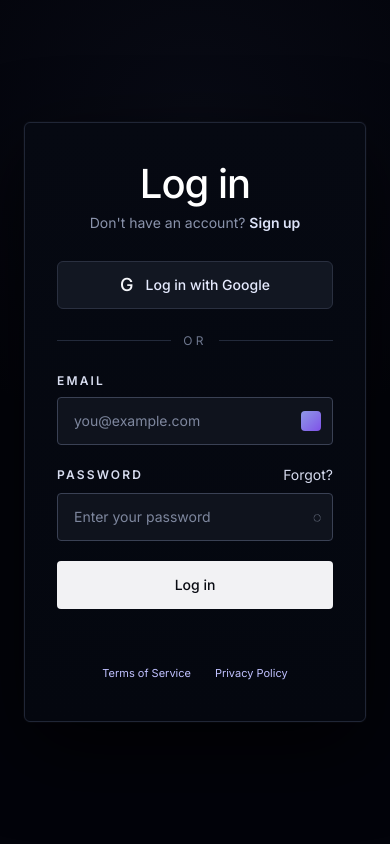
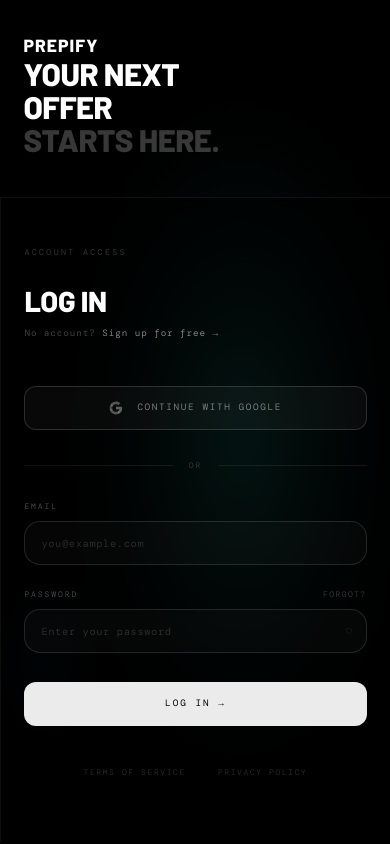
Before and after one commit to giriraj47/prepify, a Next.js app: page /login in a window 390 px wide. Built offline with nearby package versions, Linux system fonts and the light colour scheme; no server answers.

Commit message:
login redesign

```diff
--- a/app/components/home/Dashboard.tsx
+++ b/app/components/home/Dashboard.tsx
@@ -382,8 +382,8 @@
               {[
                 { label: "Dashboard", href: "/", active: true },
                 { label: "My Roadmap", href: "/roadmap" },
-                { label: "Assessment", href: "/study" },
-                { label: "Resources", href: "#" },
+                { label: "Interview", href: "/interview" },
+                { label: "Resources", href: "/#" },
               ].map((item) => (
                 <li key={item.label}>
                   <Link
--- a/app/login/page.tsx
+++ b/app/login/page.tsx
@@ -4,6 +4,277 @@
 import { useSearchParams } from "next/navigation";
 import { createSupabaseBrowserClient } from "@/lib/supabase/client";
 import { useAuthStore } from "@/lib/store/auth-store";
+
+const CSS = `
+  @import url('https://fonts.googleapis.com/css2?family=Barlow:wght@700;800&family=DM+Mono:wght@400;500&display=swap');
+
+  .login-root {
+    position: fixed; inset: 0;
+    background: #000;
+    color: #fff;
+    font-family: 'DM Mono', monospace;
+    display: flex;
+    overflow: hidden;
+  }
+
+  /* ── Atmospheric glow ── */
+  .login-glow {
+    position: absolute; inset: 0; pointer-events: none; z-index: 0;
+    background:
+      radial-gradient(ellipse 70% 60% at 62% 52%, rgba(10,62,55,0.52) 0%, rgba(5,28,26,0.26) 40%, transparent 68%),
+      radial-gradient(ellipse 28% 22% at 12% 78%, rgba(4,22,35,0.28) 0%, transparent 55%);
+  }
+
+  /* ── Left panel (branding) ── */
+  .login-left {
+    position: relative; z-index: 1;
+    flex: 1;
+    display: flex; flex-direction: column;
+    justify-content: space-between;
+    padding: 2.8rem 4vw;
+    border-right: 0.5px solid rgba(255,255,255,0.06);
+  }
+
+  .login-logo {
+    font-family: 'Barlow', sans-serif;
+    font-weight: 800;
+    font-size: 1.1rem;
+    letter-spacing: 0.06em;
+    text-transform: uppercase;
+    color: #fff;
+    text-decoration: none;
+  }
+
+  .login-headline {
+    font-family: 'Barlow', sans-serif;
+    font-weight: 800;
+    font-size: clamp(2.2rem, 4.5vw, 4.2rem);
+    line-height: 1.05;
+    letter-spacing: -0.015em;
+    text-transform: uppercase;
+    color: #fff;
+    max-width: 14ch;
+    animation: loginFadeUp 0.5s ease both;
+  }
+  .login-headline em {
+    font-style: normal;
+    color: rgba(255,255,255,0.22);
+  }
+
+  .login-tagline {
+    font-size: 0.58rem;
+    letter-spacing: 0.22em;
+    text-transform: uppercase;
+    color: rgba(255,255,255,0.2);
+    animation: loginFadeUp 0.5s 0.08s ease both;
+  }
+
+  /* ── Right panel (form) ── */
+  .login-right {
+    position: relative; z-index: 1;
+    width: 480px;
+    flex-shrink: 0;
+    display: flex; flex-direction: column;
+    justify-content: center;
+    padding: 4rem 3.5rem;
+    border-left: 0.5px solid rgba(255,255,255,0.06);
+    background: rgba(0,0,0,0.4);
+    backdrop-filter: blur(8px);
+    animation: loginFadeUp 0.45s 0.05s ease both;
+  }
+
+  .login-form-eyebrow {
+    font-size: 0.52rem;
+    letter-spacing: 0.28em;
+    text-transform: uppercase;
+    color: rgba(255,255,255,0.2);
+    margin-bottom: 1.6rem;
+  }
+
+  .login-form-title {
+    font-family: 'Barlow', sans-serif;
+    font-weight: 800;
+    font-size: clamp(1.8rem, 3vw, 2.6rem);
+    text-transform: uppercase;
+    letter-spacing: -0.01em;
+    color: #fff;
+    line-height: 1.05;
+    margin-bottom: 0.6rem;
+  }
+
+  .login-form-sub {
+    font-size: 0.58rem;
+    letter-spacing: 0.1em;
+    color: rgba(255,255,255,0.25);
+    margin-bottom: 2.8rem;
+    line-height: 1.7;
+  }
+  .login-form-sub a {
+    color: rgba(255,255,255,0.5);
+    text-decoration: none;
+    transition: color 0.15s;
+  }
+  .login-form-sub a:hover { color: rgba(255,255,255,0.85); }
+
+  /* Google button */
+  .login-google-btn {
+    width: 100%;
+    display: flex; align-items: center; justify-content: center; gap: 0.9rem;
+    height: 44px;
+    border: 0.5px solid rgba(255,255,255,0.15);
+    background: rgba(255,255,255,0.03);
+    cursor: pointer;
+    font-family: 'DM Mono', monospace;
+    font-size: 0.58rem;
+    letter-spacing: 0.18em;
+    text-transform: uppercase;
+    color: rgba(255,255,255,0.45);
+    transition: all 0.15s;
+    margin-bottom: 1.8rem;
+  }
+  .login-google-btn:not(:disabled):hover {
+    border-color: rgba(255,255,255,0.35);
+    color: rgba(255,255,255,0.75);
+    background: rgba(255,255,255,0.05);
+  }
+  .login-google-btn:disabled { opacity: 0.35; cursor: not-allowed; }
+
+  .login-google-icon {
+    width: 14px; height: 14px; flex-shrink: 0;
+  }
+
+  /* Divider */
+  .login-divider {
+    display: flex; align-items: center; gap: 1rem;
+    margin-bottom: 1.8rem;
+  }
+  .login-divider-line {
+    flex: 1; height: 0.5px; background: rgba(255,255,255,0.07);
+  }
+  .login-divider-text {
+    font-size: 0.5rem;
+    letter-spacing: 0.25em;
+    text-transform: uppercase;
+    color: rgba(255,255,255,0.18);
+  }
+
+  /* Field */
+  .login-field { margin-bottom: 1.4rem; }
+
+  .login-field-top {
+    display: flex; align-items: center; justify-content: space-between;
+    margin-bottom: 0.6rem;
+  }
+
+  .login-label {
+    font-size: 0.5rem;
+    letter-spacing: 0.24em;
+    text-transform: uppercase;
+    color: rgba(255,255,255,0.28);
+  }
+
+  .login-forgot {
+    font-size: 0.5rem;
+    letter-spacing: 0.18em;
+    text-transform: uppercase;
+    color: rgba(255,255,255,0.2);
+    text-decoration: none;
+    transition: color 0.15s;
+  }
+  .login-forgot:hover { color: rgba(255,255,255,0.55); }
+
+  .login-input-wrap { position: relative; }
+
+  .login-input {
+    width: 100%; height: 44px;
+    border: 0.5px solid rgba(255,255,255,0.12);
+    background: rgba(255,255,255,0.02);
+    font-family: 'DM Mono', monospace;
+    font-size: 0.65rem;
+    letter-spacing: 0.06em;
+    color: rgba(255,255,255,0.75);
+    padding: 0 3rem 0 1rem;
+    outline: none;
+    transition: border-color 0.15s, background 0.15s;
+    -webkit-appearance: none;
+  }
+  .login-input::placeholder { color: rgba(255,255,255,0.15); }
+  .login-input:focus {
+    border-color: rgba(255,255,255,0.3);
+    background: rgba(255,255,255,0.03);
+  }
+
+  .login-input-action {
+    position: absolute; right: 0.9rem; top: 50%; transform: translateY(-50%);
+    background: none; border: none; cursor: pointer;
+    font-size: 0.7rem;
+    color: rgba(255,255,255,0.2);
+    transition: color 0.15s;
+    padding: 0;
+    line-height: 1;
+  }
+  .login-input-action:hover { color: rgba(255,255,255,0.55); }
+
+  /* Error */
+  .login-error {
+    font-size: 0.52rem;
+    letter-spacing: 0.1em;
+    color: rgba(250,80,80,0.75);
+    border: 0.5px solid rgba(250,80,80,0.2);
+    padding: 0.65rem 0.9rem;
+    margin-bottom: 1.4rem;
+    line-height: 1.6;
+  }
+
+  /* Submit */
+  .login-submit {
+    width: 100%; height: 44px;
+    background: rgba(255,255,255,0.92);
+    border: none; cursor: pointer;
+    font-family: 'DM Mono', monospace;
+    font-size: 0.58rem;
+    letter-spacing: 0.22em;
+    text-transform: uppercase;
+    color: #000;
+    transition: background 0.15s;
+    margin-top: 0.4rem;
+  }
+  .login-submit:not(:disabled):hover { background: #fff; }
+  .login-submit:disabled { opacity: 0.4; cursor: not-allowed; }
+
+  /* Footer links */
+  .login-links {
+    display: flex; align-items: center; justify-content: center; gap: 2rem;
+    margin-top: 2.5rem;
+  }
+  .login-links a {
+    font-size: 0.5rem;
+    letter-spacing: 0.2em;
+    text-transform: uppercase;
+    color: rgba(255,255,255,0.15);
+    text-decoration: none;
+    transition: color 0.15s;
+  }
+  .login-links a:hover { color: rgba(255,255,255,0.4); }
+
+  /* Mobile: stack vertically */
+  @media (max-width: 768px) {
+    .login-root { flex-direction: column; overflow-y: auto; position: relative; min-height: 100vh; }
+    .login-left {
+      flex: none; border-right: none;
+      border-bottom: 0.5px solid rgba(255,255,255,0.06);
+      padding: 2rem 6vw 2.5rem;
+    }
+    .login-headline { font-size: clamp(1.8rem, 8vw, 3rem); }
+    .login-tagline { display: none; }
+    .login-right { width: 100%; padding: 3rem 6vw 4rem; }
+  }
+
+  @keyframes loginFadeUp {
+    from { opacity: 0; transform: translateY(14px); }
+    to   { opacity: 1; transform: translateY(0); }
+  }
+`;
 
 function LoginForm() {
   const [loading, setLoading] = useState(false);
@@ -14,136 +285,147 @@
   const searchParams = useSearchParams();
   const signIn = useAuthStore((state) => state.signIn);
 
+  const getNext = () => {
+    const requestedNext = searchParams.get("next");
+    return requestedNext && requestedNext !== "/login" ? requestedNext : "/";
+  };
+
   const handleOAuth = async (provider: "google") => {
     setLoading(true);
     const supabase = createSupabaseBrowserClient();
-    const origin = window.location.origin;
-    const requestedNext = searchParams.get("next");
-    const next =
-      requestedNext && requestedNext !== "/login" ? requestedNext : "/";
-
     await supabase.auth.signInWithOAuth({
       provider,
       options: {
-        redirectTo: `${origin}/auth/callback?next=${encodeURIComponent(next)}`,
+        redirectTo: `${window.location.origin}/auth/callback?next=${encodeURIComponent(getNext())}`,
       },
     });
     setLoading(false);
   };
 
-  const handleEmailSignIn = async (event: React.FormEvent<HTMLFormElement>) => {
-    event.preventDefault();
+  const handleEmailSignIn = async (e: React.FormEvent<HTMLFormElement>) => {
+    e.preventDefault();
     setLoading(true);
     setError(null);
-
     try {
       await signIn(email, password);
-      const origin = window.location.origin;
-      const requestedNext = searchParams.get("next");
-      const next =
-        requestedNext && requestedNext !== "/login" ? requestedNext : "/";
-      window.location.href = `${origin}${next}`;
-    } catch (error: unknown) {
-      const message =
-        error instanceof Error
-          ? error.message
-          : "Unable to sign in. Please try again.";
-      setError(message);
+      window.location.href = `${window.location.origin}${getNext()}`;
+    } catch (err: unknown) {
+      setError(
+        err instanceof Error
+          ? err.message
+          : "Unable to sign in. Please try again.",
+      );
     } finally {
       setLoading(false);
     }
   };
 
   return (
-    <div className="relative min-h-screen overflow-hidden bg-[#02030a] text-[#f4f6ff]">
-      <div className="pointer-events-none absolute inset-0 bg-[radial-gradient(circle_at_50%_15%,rgba(83,97,143,0.08),transparent_45%)]" />
+    <>
+      <style>{CSS}</style>
+      <div className="login-root">
+        <div className="login-glow" />
 
-      <div className="pointer-events-none absolute right-[12%] top-1/2 hidden h-[460px] w-[220px] -translate-y-1/2 opacity-60 md:block">
-        <div
-          className="h-full w-full"
-          style={{
-            backgroundImage:
-              "radial-gradient(circle, rgba(170,180,220,0.55) 1.2px, transparent 1.3px)",
-            backgroundSize: "12px 12px",
-            maskImage:
-              "linear-gradient(to bottom, transparent 0%, black 18%, black 82%, transparent 100%)",
-            WebkitMaskImage:
-              "linear-gradient(to bottom, transparent 0%, black 18%, black 82%, transparent 100%)",
-          }}
-        />
+        {/* Left — branding */}
+        <div className="login-left">
+          <a href="/" className="login-logo">
+            Prepify
+          </a>
+
+          <h1 className="login-headline">
+            Your Next
+            <br />
+            Offer
+            <br />
+            <em>Starts Here.</em>
+          </h1>
+
+          <p className="login-tagline">AI-powered interview preparation</p>
         </div>
 
-      <div className="relative mx-auto flex min-h-screen items-center justify-center px-6 py-10">
-        <div className="w-full max-w-[520px] rounded-md border border-[#202636] bg-[linear-gradient(180deg,#060912_0%,#04070f_100%)] px-8 py-10 shadow-[0_0_0_1px_rgba(255,255,255,0.02),0_28px_80px_rgba(0,0,0,0.75)]">
-          <div className="mx-auto w-full max-w-[390px]">
-            <div className="text-center">
-              <h1 className="text-[40px] font-medium tracking-tight text-white">
-                Log in
-              </h1>
-              <p className="mt-2 text-sm text-[#8a93ab]">
-                Don&apos;t have an account?{" "}
-                <a href="/signup" className="font-semibold text-[#dde3f8]">
-                  Sign up
-                </a>
+        {/* Right — form */}
+        <div className="login-right">
+          <p className="login-form-eyebrow">Account Access</p>
+          <h2 className="login-form-title">Log In</h2>
+          <p className="login-form-sub">
+            No account? <a href="/signup">Sign up for free →</a>
           </p>
+
+          {/* Google OAuth */}
+          <button
+            type="button"
+            className="login-google-btn"
+            onClick={() => handleOAuth("google")}
+            disabled={loading}
+          >
+            <svg className="login-google-icon" viewBox="0 0 24 24" fill="none">
+              <path
+                d="M22.56 12.25c0-.78-.07-1.53-.2-2.25H12v4.26h5.92c-.26 1.37-1.04 2.53-2.21 3.31v2.77h3.57c2.08-1.92 3.28-4.74 3.28-8.09z"
+                fill="rgba(255,255,255,0.35)"
+              />
+              <path
+                d="M12 23c2.97 0 5.46-.98 7.28-2.66l-3.57-2.77c-.98.66-2.23 1.06-3.71 1.06-2.86 0-5.29-1.93-6.16-4.53H2.18v2.84C3.99 20.53 7.7 23 12 23z"
+                fill="rgba(255,255,255,0.3)"
+              />
+              <path
+                d="M5.84 14.09c-.22-.66-.35-1.36-.35-2.09s.13-1.43.35-2.09V7.07H2.18C1.43 8.55 1 10.22 1 12s.43 3.45 1.18 4.93l2.85-2.22.81-.62z"
+                fill="rgba(255,255,255,0.25)"
+              />
+              <path
+                d="M12 5.38c1.62 0 3.06.56 4.21 1.64l3.15-3.15C17.45 2.09 14.97 1 12 1 7.7 1 3.99 3.47 2.18 7.07l3.66 2.84c.87-2.6 3.3-4.53 6.16-4.53z"
+                fill="rgba(255,255,255,0.3)"
+              />
+            </svg>
+            Continue with Google
+          </button>
+
+          {/* Divider */}
+          <div className="login-divider">
+            <span className="login-divider-line" />
+            <span className="login-divider-text">or</span>
+            <span className="login-divider-line" />
           </div>
 
-            <button
-              type="button"
-              onClick={() => handleOAuth("google")}
-              disabled={loading}
-              className="mt-7 flex h-12 w-full items-center justify-center gap-3 rounded-[6px] border border-[#2a3040] bg-[#121722] text-sm font-medium text-[#e6ebff] transition hover:bg-[#161c2a] disabled:cursor-not-allowed disabled:opacity-60"
-            >
-              <span className="text-lg leading-none text-[#f6f7fb]">G</span>
-              Log in with Google
-            </button>
-
-            <div className="my-6 flex items-center gap-3 text-xs uppercase tracking-[0.28em] text-[#6e778e]">
-              <span className="h-px flex-1 bg-[#232a3b]" />
-              or
-              <span className="h-px flex-1 bg-[#232a3b]" />
+          {/* Form */}
+          <form onSubmit={handleEmailSignIn}>
+            <div className="login-field">
+              <div className="login-field-top">
+                <label className="login-label">Email</label>
               </div>
-
-            <form onSubmit={handleEmailSignIn} className="space-y-5">
-              <div>
-                <label className="mb-2 block text-xs font-semibold uppercase tracking-[0.18em] text-[#d8ddf0]">
-                  Email
-                </label>
-                <div className="relative">
+              <div className="login-input-wrap">
                 <input
-                    value={email}
-                    onChange={(event) => setEmail(event.target.value)}
+                  className="login-input"
                   type="email"
                   placeholder="you@example.com"
-                    className="h-12 w-full rounded-[4px] border border-[#3a4154] bg-[#0f131d] px-4 text-sm text-[#f3f6ff] outline-none transition placeholder:text-[#7e879e] focus:border-[#707a96]"
+                  value={email}
+                  onChange={(e) => setEmail(e.target.value)}
                   required
+                  autoComplete="email"
                 />
-                  <span className="pointer-events-none absolute right-3 top-1/2 h-5 w-5 -translate-y-1/2 rounded-[4px] bg-gradient-to-br from-[#9da6ff] to-[#8c57ff] opacity-90" />
               </div>
             </div>
 
-              <div>
-                <div className="mb-2 flex items-center justify-between">
-                  <label className="block text-xs font-semibold uppercase tracking-[0.18em] text-[#d8ddf0]">
-                    Password
-                  </label>
-                  <a href="#" className="text-sm text-[#d6dbee] hover:text-white">
+            <div className="login-field">
+              <div className="login-field-top">
+                <label className="login-label">Password</label>
+                <a href="#" className="login-forgot">
                   Forgot?
                 </a>
               </div>
-                <div className="relative">
+              <div className="login-input-wrap">
                 <input
-                    value={password}
-                    onChange={(event) => setPassword(event.target.value)}
+                  className="login-input"
                   type={showPassword ? "text" : "password"}
                   placeholder="Enter your password"
-                    className="h-12 w-full rounded-[4px] border border-[#3a4154] bg-[#0f131d] px-4 pr-12 text-sm text-[#f3f6ff] outline-none transition placeholder:text-[#7e879e] focus:border-[#707a96]"
+                  value={password}
+                  onChange={(e) => setPassword(e.target.value)}
                   required
+                  autoComplete="current-password"
                 />
                 <button
                   type="button"
-                    onClick={() => setShowPassword((prev) => !prev)}
-                    className="absolute right-3 top-1/2 -translate-y-1/2 text-sm text-[#9ea7bc] hover:text-white"
+                  className="login-input-action"
+                  onClick={() => setShowPassword((p) => !p)}
                   aria-label="Toggle password visibility"
                 >
                   {showPassword ? "◉" : "◌"}
@@ -151,39 +433,51 @@
               </div>
             </div>
 
-              {error ? (
-                <p className="rounded-[4px] border border-red-500/40 bg-red-500/10 px-3 py-2 text-sm text-red-200">
-                  {error}
-                </p>
-              ) : null}
+            {error && <div className="login-error">{error}</div>}
 
-              <button
-                type="submit"
-                disabled={loading}
-                className="h-12 w-full rounded-[4px] bg-[#f2f2f4] text-sm font-medium text-[#090b12] transition hover:bg-white disabled:cursor-not-allowed disabled:opacity-70"
-              >
-                {loading ? "Logging in..." : "Log in"}
+            <button type="submit" className="login-submit" disabled={loading}>
+              {loading ? "Logging in…" : "Log In →"}
             </button>
           </form>
 
-            <div className="mt-14 flex items-center justify-center gap-6 text-[11px] text-[#5c657b]">
-              <a href="#" className="hover:text-[#8e96ac]">
-                Terms of Service
-              </a>
-              <a href="#" className="hover:text-[#8e96ac]">
-                Privacy Policy
-              </a>
+          <div className="login-links">
+            <a href="#">Terms of Service</a>
+            <a href="#">Privacy Policy</a>
           </div>
         </div>
       </div>
-      </div>
-    </div>
+    </>
   );
 }
 
 export default function LoginPage() {
   return (
-    <Suspense fallback={<div>Loading...</div>}>
+    <Suspense
+      fallback={
+        <div
+          style={{
+            position: "fixed",
+            inset: 0,
+            background: "#000",
+            display: "flex",
+            alignItems: "center",
+            justifyContent: "center",
+          }}
+        >
+          <p
+            style={{
+              fontFamily: "monospace",
+              fontSize: "0.62rem",
+              letterSpacing: "0.22em",
+              color: "rgba(255,255,255,0.25)",
+              textTransform: "uppercase",
+            }}
+          >
+            Loading…
+          </p>
+        </div>
+      }
+    >
       <LoginForm />
     </Suspense>
   );
```
Also changed, not shown: app/page.tsx (+1 -8 lines). Lines whose indentation alone changed are shown as unchanged.
